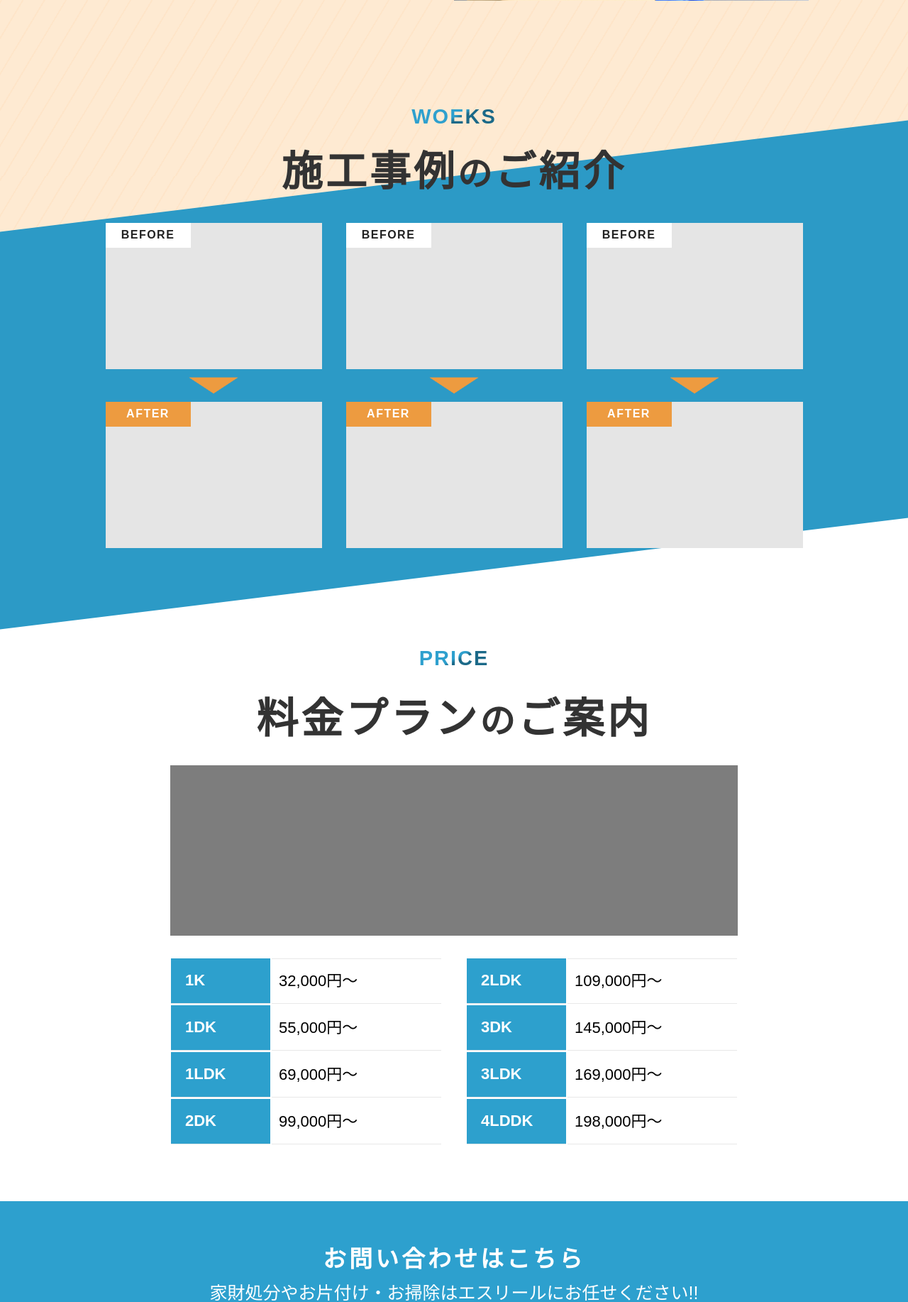
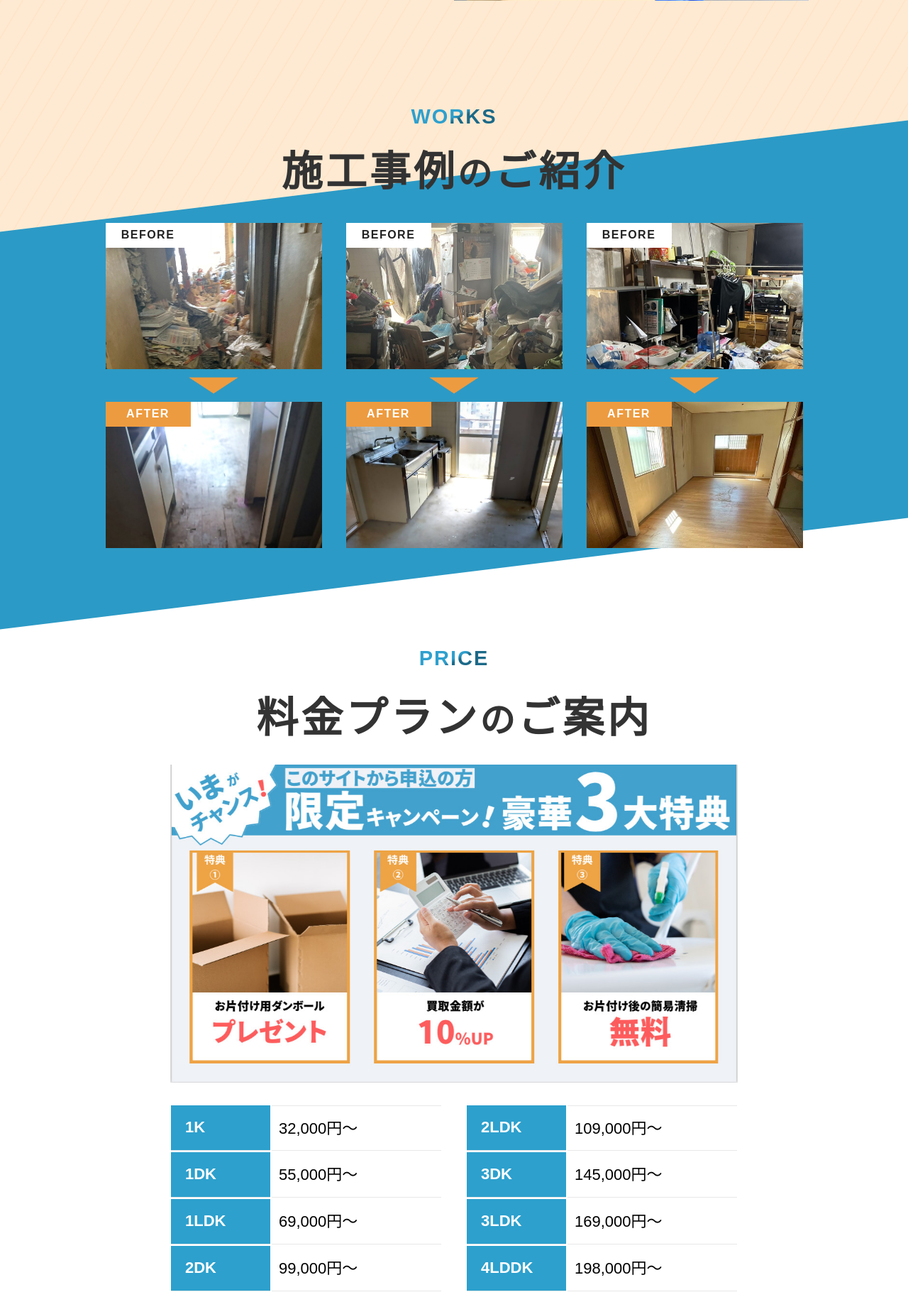
Before and after one commit to tuneup283/sreel, a PHP site: page / in a window 1280 px wide. Shown: the part 4264-6098 px from the top of the page at 71% size. Run offline with PHP 8.4, Linux system fonts and the light colour scheme; some web fonts are replaced.

Commit message:
画像差し替え、MV調整

```diff
--- a/css/company.css
+++ b/css/company.css
@@ -162,7 +162,7 @@
  * ## about
  * ------------------------------------------------------------------- */
 .s-about {
-    padding-bottom: 39.4rem;
+    padding-bottom: 58.4rem;
     position: relative;
 }
 .s-about .sub-title {
--- a/css/contact.css
+++ b/css/contact.css
@@ -225,6 +225,9 @@
     color: #43d679;
     margin: 0;
 }
+.s-form .section-header .col-full {
+    margin-top: 50px;
+}
 
 /* -------------------------------------------------------------------
  * responsive:
@@ -247,9 +250,6 @@
     .form-item .label.mail span{
         margin: 18px 24px 0 0;
     }
-    .s-form .section-header .col-full {
-        margin-top: 50px;
-    }
     .message_area{
         margin: 10px;
     }
--- a/css/main.css
+++ b/css/main.css
@@ -1817,7 +1817,7 @@ button.btn--radius
  * responsive:
  * home
  * ------------------------------------------------------------------- */
-@media only screen and (min-width: 2000px) {
+@media only screen and (min-width: 1800px) {
     .parallax-mirror {
         height: 1000px!important;
     }
@@ -1828,7 +1828,7 @@ button.btn--radius
         margin-top: 200px;
     }
 }
-@media only screen and (min-width: 2300px) {
+@media only screen and (min-width: 2200px) {
     .parallax-mirror {
         height: 1300px!important;
     }
@@ -1837,6 +1837,22 @@ button.btn--radius
     }
     .s-trouble {
         margin-top: 500px;
+    }
+}
+@media only screen and (min-width: 2800px) {
+    .parallax-mirror {
+        height: 1500px!important;
+    }
+    .parallax-mirror .parallax-slider {
+        top: -100px!important;
+    }
+    .s-trouble {
+        margin-top: 700px;
+    }
+}
+@media only screen and (min-width: 3200px) {
+    .parallax-mirror .parallax-slider {
+        top: -200px!important;
     }
 }
 @media only screen and (max-width: 1070px) {
--- a/index.html
+++ b/index.html
@@ -38,7 +38,7 @@
     ================================================== -->
     <link rel="stylesheet" href="css/base.css">
     <link rel="stylesheet" href="css/vendor.css">
-    <link rel="stylesheet" href="css/main.css">
+    <link rel="stylesheet" href="css/main.css?202410012303">
 
     <!-- script
     ================================================== -->
@@ -169,7 +169,7 @@
         </div> -->
 
         <div class="trouble-image" data-aos="fade-up">
-            <img src="images/trouble01.png" alt="">
+            <img src="images/trouble01.png" alt="不要な家電や家具を処分したい 粗大ゴミを家まで引き取りに来てほしい 引越しにあわせて不用品を回収してほしい 倉庫の粗大ゴミや廃品を処分したい">
         </div>
         <div class="trouble-line">
             <div class="contact__line2"></div>
@@ -298,7 +298,7 @@
 
             <div class="row section-header has-bottom-sep light-sep" data-aos="fade-up">
                 <div class="col-full">
-                    <h3 class="sub-title">WOEKS</h3>
+                    <h3 class="sub-title">WORKS</h3>
                     <h2 class="display-2 display-2--light">施工事例<span class="h2-span">の</span>ご紹介</h2>
                 </div>
             </div> <!-- end section-header -->
@@ -310,42 +310,42 @@
                 <div class=" works-list block-1-2 block-tab-full">
                     <div class="col-block works-item w-left" data-aos="fade-up">
                         <div class="img-tag">
-                            <img src="images/施工事例_before01.png" alt="施工事例1 施工前">
+                            <img src="images/works_01_before.jpg" alt="事例1 施工前">
                             <p class="img-tag-before">BEFORE</p>
                         </div>
                         <div class="works-arrow">
                             <img src="images/works_arrow.png" alt="矢印">
                         </div>
                         <div class="img-tag">
-                            <img src="images/施工事例_after01.png" alt="施工事例1 施工後">
+                            <img src="images/works_01_after.jpg" alt="事例1 施工後">
                             <p class="img-tag-after">AFTER</p>
                         </div>
                     </div>
 
                     <div class="col-block works-item w-center" data-aos="fade-up">
                         <div class="img-tag">
-                            <img src="images/施工事例_before02.png" alt="施工事例2 施工前">
+                            <img src="images/works_02_before.jpg" alt="事例2 施工前">
                             <p class="img-tag-before">BEFORE</p>
                         </div>
                         <div class="works-arrow">
                             <img src="images/works_arrow.png" alt="矢印">
                         </div>
                         <div class="img-tag">
-                            <img src="images/施工事例_after02.png" alt="施工事例2 施工後">
+                            <img src="images/works_02_after.jpg" alt="事例2 施工後">
                             <p class="img-tag-after">AFTER</p>
                         </div>
                     </div>
 
                     <div class="col-block works-item w-rigth" data-aos="fade-up">
                         <div class="img-tag">
-                            <img src="images/施工事例_before03.png" alt="施工事例3 施工前">
+                            <img src="images/works_03_before.jpg" alt="事例3 施工前">
                             <p class="img-tag-before">BEFORE</p>
                         </div>
                         <div class="works-arrow">
                             <img src="images/works_arrow.png" alt="矢印">
                         </div>
                         <div class="img-tag">
-                            <img src="images/施工事例_after03.png" alt="施工事例3 施工後">
+                            <img src="images/works_03_after.jpg" alt="事例3 施工後">
                             <p class="img-tag-after">AFTER</p>
                         </div>
                     </div>
@@ -374,7 +374,7 @@
             <div class="col-full">
                 <div class="price-item" data-aos="fade-up">
                     <div class="banner">
-                        <img src="images/banner02.png" alt="キャンペーン バナー2">
+                        <img src="images/banner01.png" alt="限定キャンペーン！豪華３大特典">
                     </div>
                 </div>
             </div> <!-- end col-full -->
@@ -456,7 +456,7 @@
 
                 <div class="col-block flow-item radius pc-only" data-aos="fade-up">
                     <div class="border-radius">
-                        <img src="images/flow-icon01.png">
+                        <img src="images/flow-icon01.png" alt="お見積書">
                     </div>
                     <div class="contact__line"></div>
                 </div>
@@ -473,7 +473,7 @@
             <div class="flow-list block-1-2 block-tab-full">
                 <div class="col-block flow-item radius pc-only" data-aos="fade-up">
                     <div class="border-radius">
-                        <img src="images/flow-icon02.png">
+                        <img src="images/flow-icon02.png" alt="ダンボール">
                     </div>
                     <div class="contact__line"></div>
                 </div>
@@ -490,7 +490,7 @@
             <div class="flow-list block-1-2 block-tab-full">
                 <div class="col-block flow-item radius pc-only" data-aos="fade-up">
                     <div class="border-radius">
-                        <img src="images/flow-icon03.png">
+                        <img src="images/flow-icon03.png" alt="バケツと雑巾">
                     </div>
                     <div class="contact__line"></div>
                 </div>
@@ -507,7 +507,7 @@
             <div class="flow-list block-1-2 block-tab-full">
                 <div class="col-block flow-item radius pc-only" data-aos="fade-up">
                     <div class="border-radius">
-                        <img src="images/flow-icon04.png">
+                        <img src="images/flow-icon04.png" alt="電卓">
                     </div>
                     <div class="contact__line"></div>
                 </div>
@@ -524,7 +524,7 @@
             <div class="flow-list block-1-2 block-tab-full">
                 <div class="col-block flow-item radius pc-only" data-aos="fade-up">
                     <div class="border-radius">
-                        <img src="images/flow-icon05.png">
+                        <img src="images/flow-icon05.png" alt="リサイクルマーク">
                     </div>
                 </div>
 
@@ -687,7 +687,7 @@
     ================================================== -->
     <div id="preloader">
         <div id="loader">
-            <img id="img_loading" src="images/preloader.gif" alt="" class="" width="60px">
+            <img id="img_loading" src="images/preloader.gif" alt="ローディング画像" class="" width="60px">
         </div>
     </div>
 
```
Also changed, not shown: images/banner01.png, images/works_01_after.jpg (added), images/works_01_before.jpg (added), images/works_02_after.jpg (added), images/works_02_before.jpg (added), images/works_03_after.jpg (added), images/works_03_before.jpg (added), images/施工事例_after01.png (deleted), images/施工事例_after02.png (deleted), images/施工事例_after03.png (deleted), images/施工事例_before01.png (deleted), images/施工事例_before02.png (deleted), images/施工事例_before03.png (deleted).
